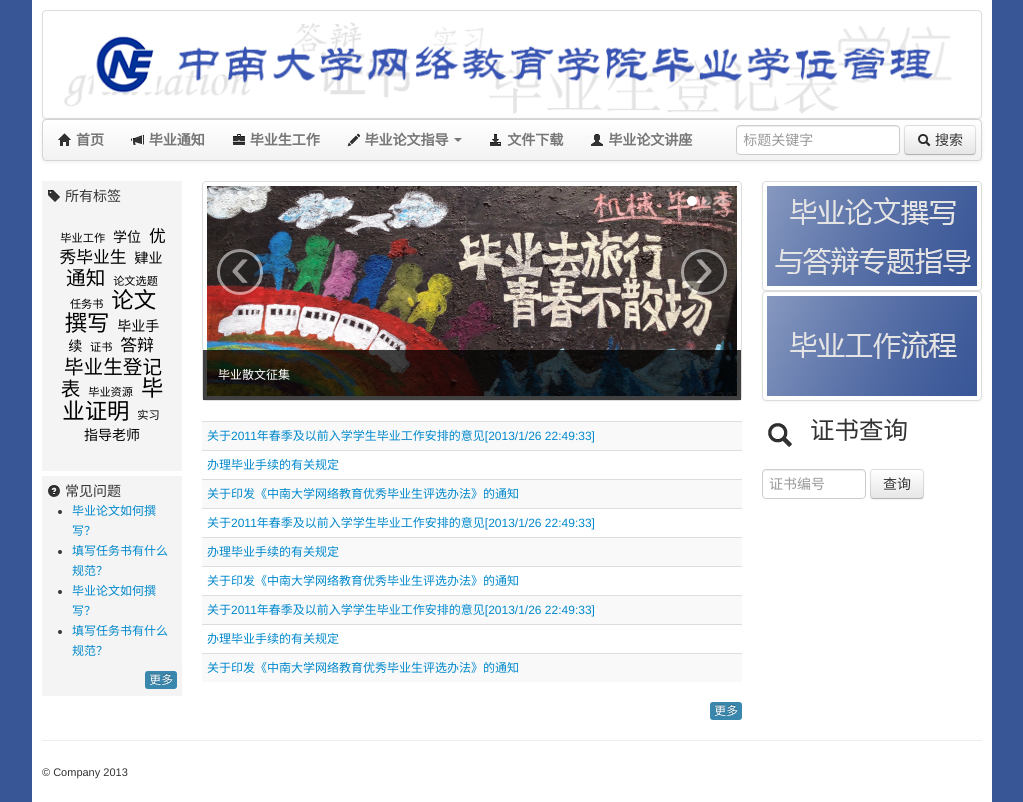
After one commit to murmures/graduation, a CakePHP app: template app/View/Articles/index.ctp in a window 1280 px wide. The commit adds this page. Shown: the whole page, without its empty margins (128-1151 px from the left). Run offline with PHP 8.4 and a stand-in for CakePHP, Linux system fonts and the light colour scheme; the template is opened without the code that fills it, so the values that code supplies are empty; some libraries are stand-ins or nearby versions.

Commit message:
Work on View

```diff
--- a/app/Config/routes.php
+++ b/app/Config/routes.php
@@ -26,7 +26,9 @@
  * its action called 'display', and we pass a param to select the view file
  * to use (in this case, /app/View/Pages/home.ctp)...
  */
-	Router::connect('/', array('controller' => 'pages', 'action' => 'display', 'home'));
+	// Router::connect('/', array('controller' => 'pages', 'action' => 'display', 'home'));
+	Router::connect('/', array('controller' => 'articles', 'action' => 'index'));
+	Router::connect('/:action/**', array('controller' => 'articles'));
 /**
  * ...and connect the rest of 'Pages' controller's urls.
  */
--- /dev/null
+++ b/app/View/Articles/index.ctp
@@ -0,0 +1,19 @@
+<?php
+	$this->extend('/Pages/home');
+?>
+<?php echo $this->element("widget/slide");?>
+
+<table class="table table-striped table-hover table-condensed">
+	<tbody>
+		<tr><td class="font12"><span><a href="#">关于2011年春季及以前入学学生毕业工作安排的意见[2013/1/26 22:49:33]</a></span></td></tr>
+		<tr><td class="font12"><span><a href="#">办理毕业手续的有关规定</a></span></td></tr>
+		<tr><td class="font12"><span><a href="#">关于印发《中南大学网络教育优秀毕业生评选办法》的通知</a></span></td></tr>
+		<tr><td class="font12"><span><a href="#">关于2011年春季及以前入学学生毕业工作安排的意见[2013/1/26 22:49:33]</a></span></td></tr>
+		<tr><td class="font12"><span><a href="#">办理毕业手续的有关规定</a></span></td></tr>
+		<tr><td class="font12"><span><a href="#">关于印发《中南大学网络教育优秀毕业生评选办法》的通知</a></span></td></tr>
+		<tr><td class="font12"><span><a href="#">关于2011年春季及以前入学学生毕业工作安排的意见[2013/1/26 22:49:33]</a></span></td></tr>
+		<tr><td class="font12"><span><a href="#">办理毕业手续的有关规定</a></span></td></tr>
+		<tr><td class="font12"><span><a href="#">关于印发《中南大学网络教育优秀毕业生评选办法》的通知</a></span></td></tr>
+	</tbody>
+</table>
+<a href="#"><span class="pull-right label label-info">更多</span></a>
--- /dev/null
+++ b/app/View/Articles/view.ctp
@@ -0,0 +1,3 @@
+<?php
+	$this->extend('/Pages/home');
+?>
--- /dev/null
+++ b/app/View/Elements/sidebar/faq.ctp
@@ -0,0 +1,10 @@
+<div id="question">
+	<span class="font13"><i class='icon-question-sign'></i> 常见问题</span>
+	<ul class="">
+		<li class="font12"><span><a href="#">毕业论文如何撰写？</a></span></li>
+		<li class="font12"><span><a href="#">填写任务书有什么规范？</a></span></li>
+		<li class="font12"><span><a href="#">毕业论文如何撰写？</a></span></li>
+		<li class="font12"><span><a href="#">填写任务书有什么规范？</a></span></li>
+	</ul>
+	<div><a href="#"><span class="pull-right label label-info">更多</span></a></div>
+</div>
--- /dev/null
+++ b/app/View/Elements/sidebar/tag.ctp
@@ -0,0 +1,21 @@
+<div id="tags">
+	<span class="font13"><i class='icon-tag'></i> 所有标签</span>
+	<ul>
+		<li class="tag1"><a href="#">毕业工作</a></li>
+		<li class="tag2"><a href="#">学位</a></li>
+		<li class="tag3"><a href="#">优秀毕业生</a></li>
+		<li class="tag2"><a href="#">肄业</a></li>
+		<li class="tag4"><a href="#">通知</a></li>
+		<li class="tag1"><a href="#">论文选题</a></li>
+		<li class="tag1"><a href="#">任务书</a></li>
+		<li class="tag5"><a href="#">论文撰写</a></li>
+		<li class="tag2"><a href="#">毕业手续</a></li>
+		<li class="tag1"><a href="#">证书</a></li>
+		<li class="tag3"><a href="#">答辩</a></li>
+		<li class="tag4"><a href="#">毕业生登记表</a></li>
+		<li class="tag1"><a href="#">毕业资源</a></li>
+		<li class="tag5"><a href="#">毕业证明</a></li>
+		<li class="tag1"><a href="#">实习</a></li>
+		<li class="tag2"><a href="#">指导老师</a></li>
+	</ul>
+</div>
--- a/app/View/Elements/struct/header.ctp
+++ b/app/View/Elements/struct/header.ctp
@@ -1,23 +1,24 @@
-<div class="thumbnail"><img src="img/banner.png" width="940" height="100" alt=""></div>
+<div class="thumbnail"><?php echo $this->Html->image('banner.png', array('alt' => '', 'width'=>'940', 'height' => '100'));?></div>
 <!-- navbar -->
 <div class="navbar">
   <div class="navbar-inner">
     <div class="container">
       <div class="nav-collapse collapse navbar-responsive-collapse">
         <ul class="nav">
-          <li class=""><a href="#"><i class='icon-home'></i> 首页</a></li>
-          <li class="active"><a href="#"><i class='icon-bullhorn'></i> 毕业通知</a></li>
-          <li class=""><a href="#"><i class='icon-briefcase'></i> 毕业生工作</a></li>
-          <li class="dropdown">
-            <a href="#" class="dropdown-toggle" style="" data-toggle="dropdown"><i class='icon-pencil'></i> 毕业论文指导 <b class="caret"></b></a>
+        	<?php $uri = $this->params["controller"]."-".$this->params["action"]; ?>
+          <li class="<?php if ($uri == "articles-index"): ?>active<?php endif; ?>"><a href="<?php echo $this->Html->url('/')?>"><i class='icon-home'></i> 首页</a></li>
+          <li class="<?php if ($uri == "articles-notification"): ?>active<?php endif; ?>"><a href="<?php echo $this->Html->url('/notification')?>"><i class='icon-bullhorn'></i> 毕业通知</a></li>
+          <li class="<?php if ($uri == "articles-task"): ?>active<?php endif; ?>"><a href="<?php echo $this->Html->url('/task')?>"><i class='icon-briefcase'></i> 毕业生工作</a></li>
+          <li class="dropdown <?php if ($uri == "articles-guide"): ?>active<?php endif; ?>">
+            <a href="<?php echo $this->Html->url('/guide')?>" class="dropdown-toggle" style="" data-toggle="dropdown"><i class='icon-pencil'></i> 毕业论文指导 <b class="caret"></b></a>
             <ul class="dropdown-menu" style="">
-              <li><a href="#" style="">论文指导 </a></li>
-              <li><a href="#">写作指导</a></li>
-              <li><a href="#">格式规范</a></li>
+              <li><a href="<?php echo $this->Html->url('/guide/paper')?>">论文指导 </a></li>
+              <li><a href="<?php echo $this->Html->url('/guide/writing')?>">写作指导</a></li>
+              <li><a href="<?php echo $this->Html->url('/guide/format')?>">格式规范</a></li>
             </ul>
           </li>
-          <li><a href="#"><i class='icon-download-alt'></i> 文件下载</a></li>
-          <li><a href="#"><i class='icon-user'></i> 毕业论文讲座</a></li>
+          <li class="<?php if ($uri == "articles-download"): ?>active<?php endif; ?>"><a href="<?php echo $this->Html->url('/download')?>"><i class='icon-download-alt'></i> 文件下载</a></li>
+          <li class="<?php if ($uri == "articles-lecture"): ?>active<?php endif; ?>"><a href="<?php echo $this->Html->url('/lecture')?>"><i class='icon-user'></i> 毕业论文讲座</a></li>
        	</ul>
        	<ul class="nav pull-right">
        		<li>
--- a/app/View/Elements/struct/right-sidebar.ctp
+++ b/app/View/Elements/struct/right-sidebar.ctp
@@ -1,8 +1,8 @@
 <div>
-	<a href="#" class="thumbnail"><img src="img/link1.png" width="210" hight="100" alt=""></a>
+	<a href="#" class="thumbnail"><?php echo $this->Html->image('link1.png', array('alt' => '', 'width'=>'210', 'height' => '100'));?></a>
 </div>
 <div>
-  <a href="#" class="thumbnail"><img src="img/link2.png" width="210" hight="100" alt=""></a>
+  <a href="#" class="thumbnail"><?php echo $this->Html->image('link2.png', array('alt' => '', 'width'=>'210', 'height' => '100'));?></a>
 </div>
 <div>
   <h3><i class='glyphicons-icon black search'></i>证书查询</h3>
--- a/app/View/Elements/widget/slide.ctp
+++ b/app/View/Elements/widget/slide.ctp
@@ -7,19 +7,19 @@
   <!-- Carousel items -->
   <div class="carousel-inner">
   	<div class="item thumbnail active">
-  		<a href="#"><img src="img/flash1.png" width="530" height="210" alt=""></a>
+  		<a href="#"><?php echo $this->Html->image('flash1.png', array('alt' => '', 'width'=>'530', 'height' => '210'));?></a>
       <div class="carousel-caption">
         <p class="font12">毕业散文征集</p>
       </div>
     </div>
     <div class="item thumbnail">
-  		<a href="#"><img src="img/flash2.png" width="530" height="210" alt=""></a>
+  		<a href="#"><?php echo $this->Html->image('flash2.png', array('alt' => '', 'width'=>'530', 'height' => '210'));?></a>
       <div class="carousel-caption">
         <p class="font12">优秀毕业生评选</p>
       </div>
     </div>
     <div class="item thumbnail">
-  		<a href="#"><img src="img/flash3.png" width="530" height="210" alt=""></a>
+  		<a href="#"><?php echo $this->Html->image('flash3.png', array('alt' => '', 'width'=>'530', 'height' => '210'));?></a>
       <div class="carousel-caption">
         <p class="font12">举行答辩工作的通知</p>
       </div>
--- a/app/View/Layouts/default.ctp
+++ b/app/View/Layouts/default.ctp
@@ -36,7 +36,12 @@
 		<div class="main container">
 			<?php echo $this->element("struct/header");?>
 			<div class="row-fluid">
-				<?php echo $this->fetch('content'); ?>
+				<div class="span2">
+					<?php echo $this->fetch('sidebar'); ?>
+				</div>
+				<div class="span7 row">
+					<?php echo $this->fetch('content'); ?>
+				</div>
 				<div id="right-sidebar" class="span3">
 					<?php echo $this->element("struct/right-sidebar");?>
 				</div>
```
Also changed, not shown: app/View/Articles/download.ctp (added, +18 -0 lines), app/View/Articles/guide.ctp (added, +18 -0 lines), app/View/Articles/lecture.ctp (added, +18 -0 lines), app/View/Articles/notification.ctp (added, +18 -0 lines), app/View/Articles/task.ctp (added, +18 -0 lines), app/View/Pages/home.ctp (+7 -61 lines).
